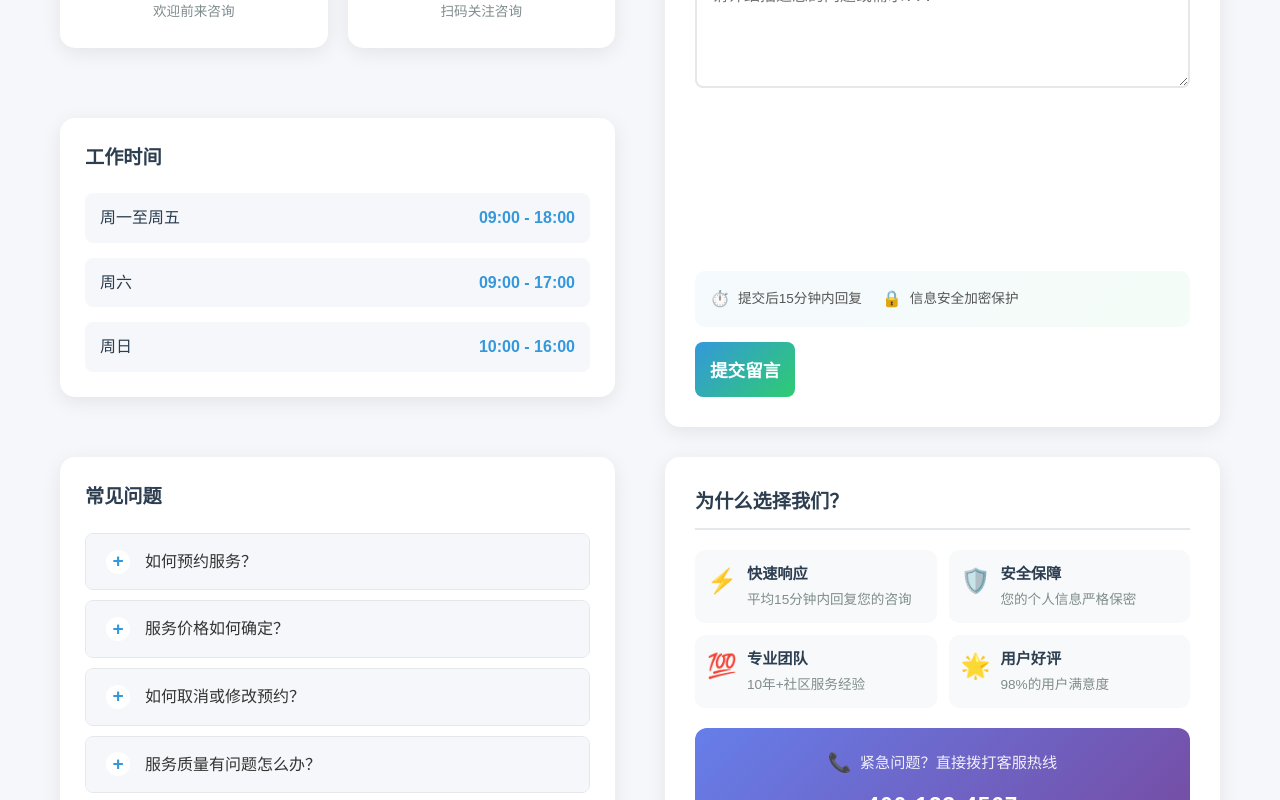
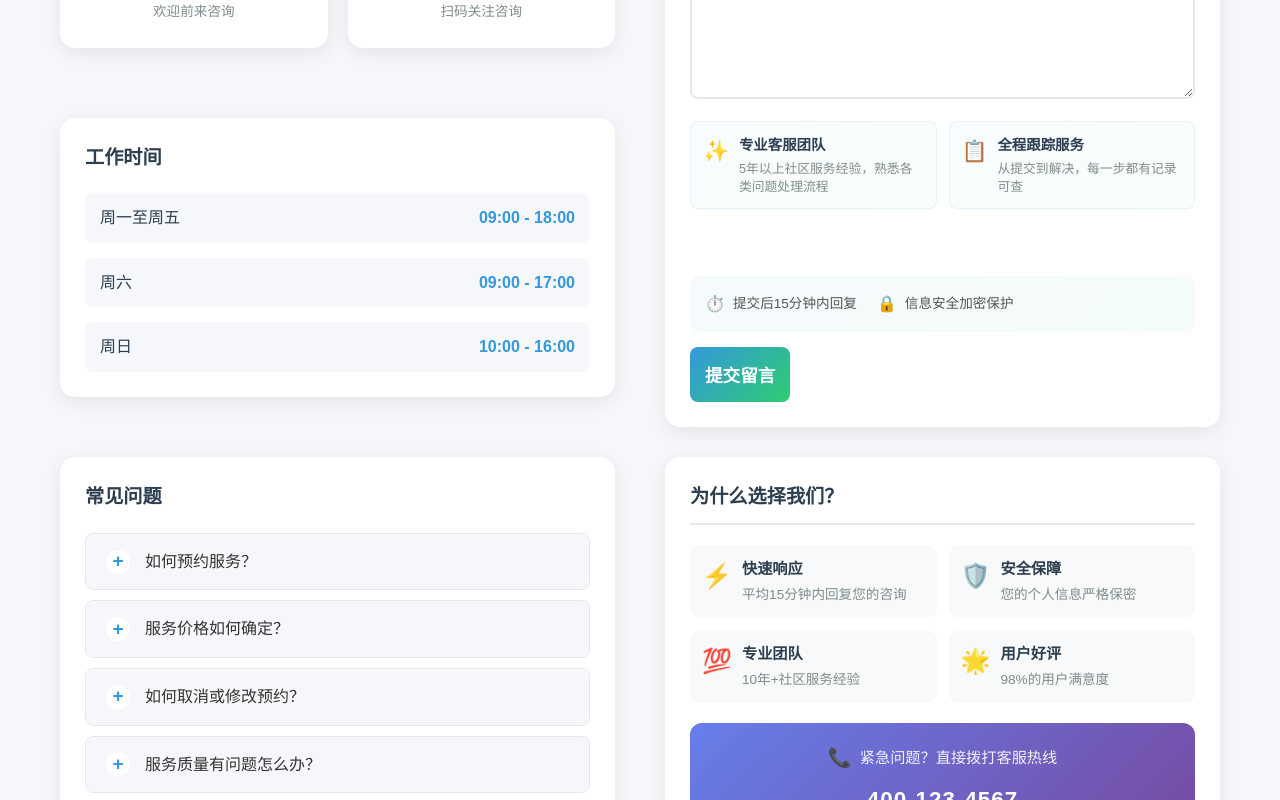
Before and after one commit to liyoulai16/admin_001_g01, a Vue app: page /contact in a window 1280 px wide. Shown: the part 840-1640 px from the top of the page. Built offline with nearby package versions, Linux system fonts and the light colour scheme; the HTML template or start-up script is replaced by a standard one.

Commit message:
feat(Contact): 增加联系表单的服务亮点展示区并调整样式
在联系表单中添加专业客服团队和全程跟踪服务的亮点展示区，提升用户信任感。同时调整表单的padding和文本区域高度，优化整体布局和视觉体验。

```diff
--- a/src/views/Contact.vue
+++ b/src/views/Contact.vue
@@ -135,9 +135,26 @@
                     v-model="formData.message"
                     placeholder="请详细描述您的问题或需求..."
                     class="form-textarea"
-                    rows="4"
+                    rows="6"
                     required
                   ></textarea>
+                </div>
+
+                <div class="form-highlights">
+                  <div class="highlight-item">
+                    <span class="highlight-icon">✨</span>
+                    <div class="highlight-content">
+                      <h4>专业客服团队</h4>
+                      <p>5年以上社区服务经验，熟悉各类问题处理流程</p>
+                    </div>
+                  </div>
+                  <div class="highlight-item">
+                    <span class="highlight-icon">📋</span>
+                    <div class="highlight-content">
+                      <h4>全程跟踪服务</h4>
+                      <p>从提交到解决，每一步都有记录可查</p>
+                    </div>
+                  </div>
                 </div>
               </div>
 
@@ -493,7 +510,7 @@ const handleSubmit = () => {
   grid-row: 1 / span 2;
   background: white;
   border-radius: 15px;
-  padding: 30px;
+  padding: 25px;
   box-shadow: 0 5px 20px rgba(0, 0, 0, 0.08);
   display: flex;
   flex-direction: column;
@@ -516,6 +533,42 @@ const handleSubmit = () => {
   display: flex;
   flex-direction: column;
   gap: 14px;
+}
+
+.form-highlights {
+  display: grid;
+  grid-template-columns: 1fr 1fr;
+  gap: 12px;
+  margin-top: 8px;
+}
+
+.highlight-item {
+  display: flex;
+  align-items: flex-start;
+  gap: 10px;
+  padding: 12px;
+  background: linear-gradient(135deg, rgba(52, 152, 219, 0.03), rgba(46, 204, 113, 0.03));
+  border-radius: 8px;
+  border: 1px solid rgba(52, 152, 219, 0.1);
+}
+
+.highlight-icon {
+  font-size: 1.3rem;
+  flex-shrink: 0;
+}
+
+.highlight-content h4 {
+  font-size: 0.9rem;
+  color: #2c3e50;
+  margin-bottom: 3px;
+  font-weight: 600;
+}
+
+.highlight-content p {
+  font-size: 0.8rem;
+  color: #7f8c8d;
+  margin: 0;
+  line-height: 1.4;
 }
 
 .form-footer {
@@ -629,7 +682,7 @@ const handleSubmit = () => {
   grid-row: 3;
   background: white;
   border-radius: 15px;
-  padding: 30px;
+  padding: 25px;
   box-shadow: 0 5px 20px rgba(0, 0, 0, 0.08);
   display: flex;
   flex-direction: column;
@@ -784,5 +837,9 @@ const handleSubmit = () => {
     flex-direction: column;
     gap: 10px;
   }
+
+  .form-highlights {
+    grid-template-columns: 1fr;
+  }
 }
 </style>
```
